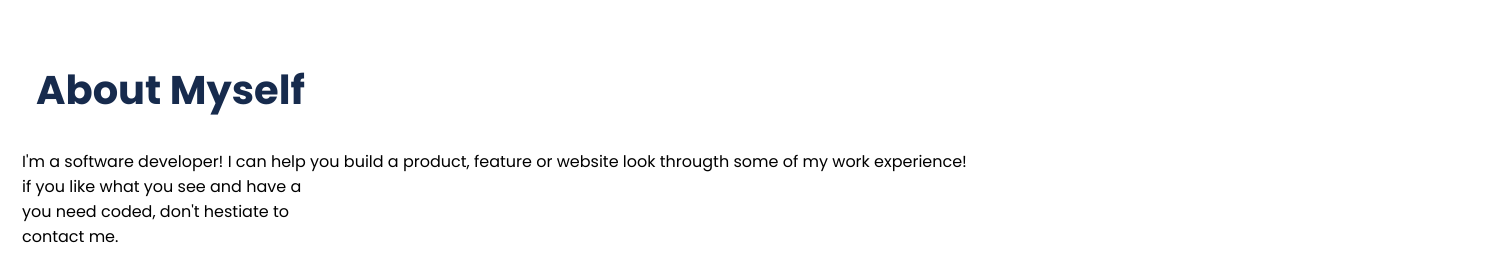
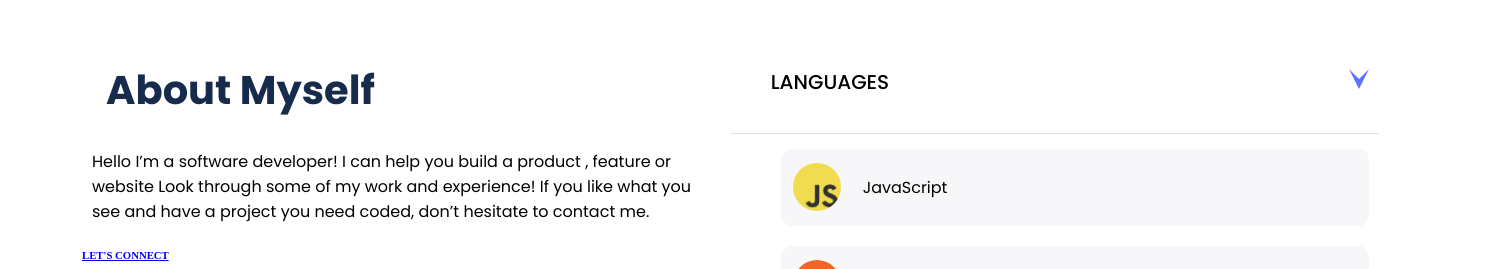
Before and after one commit to adnanahmad123786/My-Portfolio, a website: page index.html in a window 1280 px wide. Shown: the part 3636-3905 px from the top of the page, 1489 px wide, since content can reach past the window. Drawn offline with Linux system fonts and the light colour scheme.

Commit message:
desktop-myself

```diff
--- a/index.html
+++ b/index.html
@@ -248,9 +248,9 @@
                 </div>
                 <div class="about_paragraph_box">
                     <p class="paragraph_info" style="font-family: poppins, sans-serif;">
-                        I'm a software developer! I can help you build a product, feature or website look througth some
-                        of my work experience!
-                        <br>if you like what you see and have a <br> you need coded, don't hestiate to<br> contact me.
+                        Hello I’m a software developer! I can help you build a product , feature or website Look through
+                        some of my work and experience! If you like what you see and have a project you need coded,
+                        don’t hesitate to contact me.
                     </p>
                 </div>
                 <div class="social_link">
@@ -278,7 +278,7 @@
                                 <li><a href="#" class="about_dropdown_txt">LANGUAGES</a></li>
                             </ul>
                         </div>
-                        <div class="dropdown_arrow"></div>
+                        <div class="dropdown_arrow1"></div>
                     </div>
                     <div class="language_main_box">
                         <ul class="language_box">
@@ -331,8 +331,8 @@
             </div>
             <div class="form_paragraph_box">
                 <p class="form_paragraph">
-                    If you have an application you are interested in <br>developing, a
-                    feature that you need built or a project <br> that need coding. I'd
+                    If you have an application you are interested in developing, a
+                    feature that you need built or a project that need coding. I'd
                     love to help with it
                 </p>
             </div>
--- a/style.css
+++ b/style.css
@@ -711,6 +711,50 @@ body {
     box-shadow: 0px 8px 20px rgba(0, 0, 0, 0.3);
   }
 
+  #about_myself{
+    padding-left: 70px;
+    width: 100%;
+    top: 2510px;
+    height: 524px;
+  }
+
+  .about_part{
+    display: flex;
+  }
+
+  .about-items-a
+  {
+    width: 50%;
+        flex-grow: 1;
+  }
+
+  .about-items-b{
+    width: 50%;
+    flex-grow: 1;
+    justify-content: flex-start;
+    margin: 50px 100px 0 0;
+  }
+
+  .language_main_box{
+    flex-direction: column;
+  }
+
+  .language{
+    display: flex;
+    flex-direction: row;
+  }
+
+  .dropdown_arrow1 {
+    width: 20px;
+    height: 20px;
+    position: absolute;
+    top: 28.5px;
+    right: 10px;
+    background-color: #6171ff;
+    clip-path: polygon(0% 0%, 100% 50%, 0% 100%, 50% 50%);
+    transform: rotate(90deg);
+  }
+
 
 
 }
```
Also changed, not shown: Assets/contactweb.svg (added), Assets/contactweb2.png (added).
